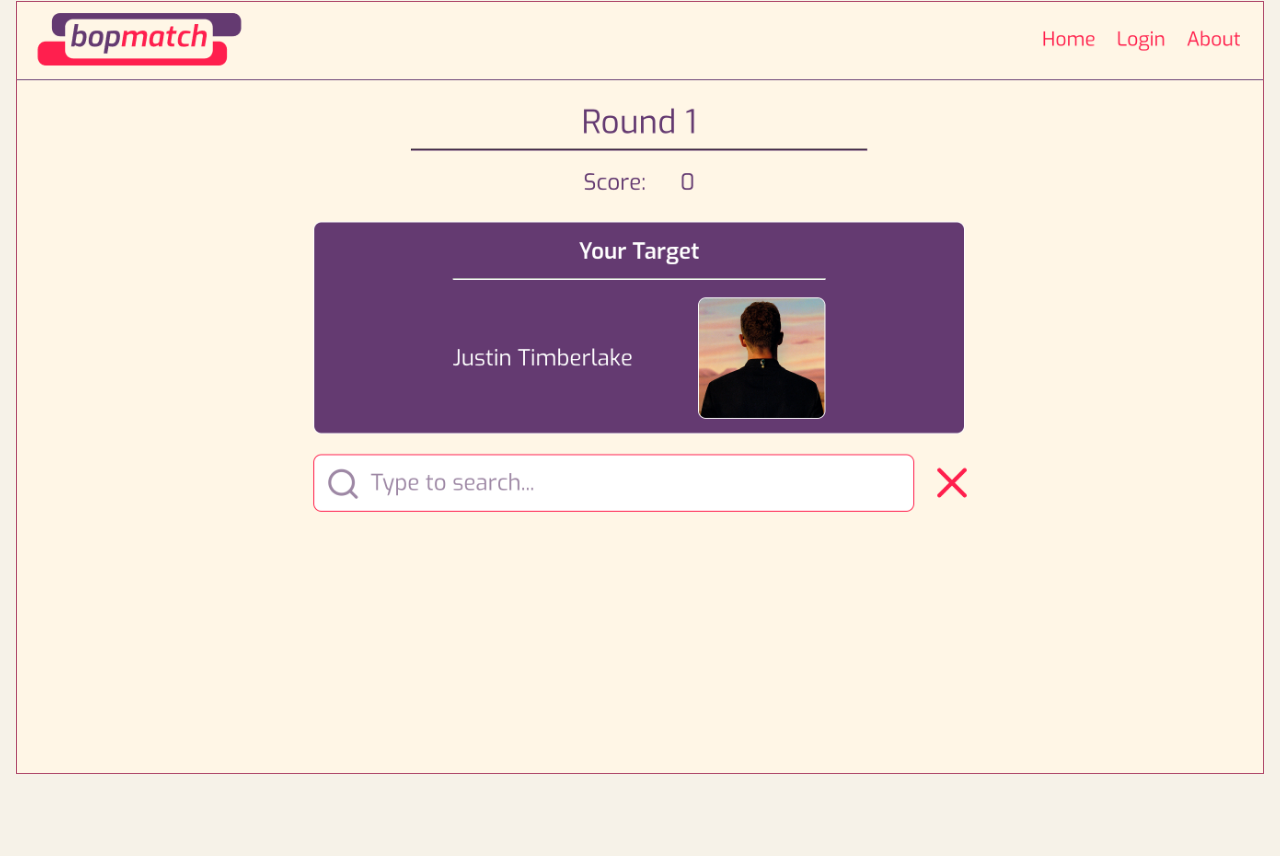
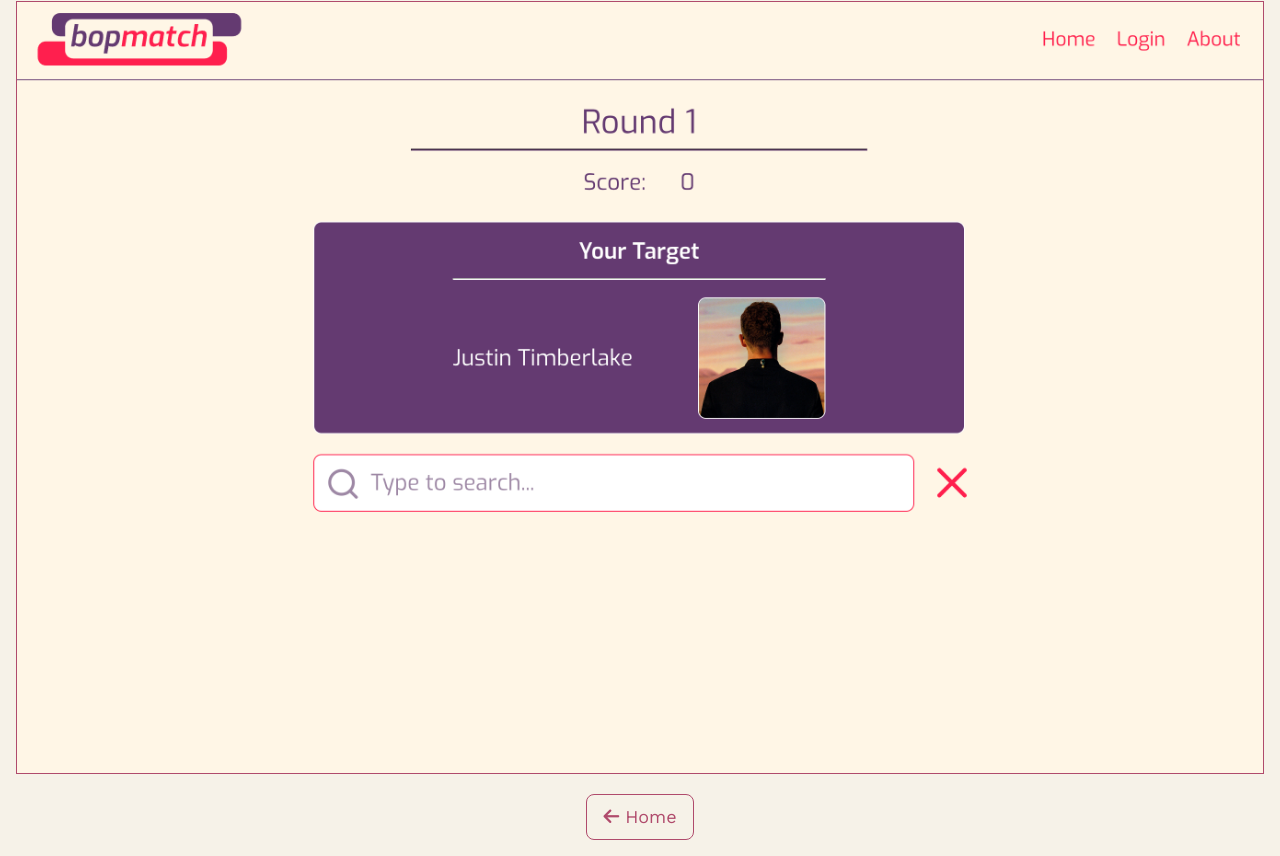
Before and after one commit to jacob-fm/portfolio-site-react, a React (Vite) app: page /bopmatch in a window 1280 px wide. Shown: the part 368-1224 px from the top of the page. Before the commit the page ends 1174 px from the top, so only its background shows below. Built offline with nearby package versions, Linux system fonts and the light colour scheme.

Commit message:
home button on project pages

```diff
--- a/src/components/ProjectPage.jsx
+++ b/src/components/ProjectPage.jsx
@@ -1,9 +1,18 @@
+import { Link } from "react-router-dom";
+
 export default function ProjectPage({ title, children }) {
   return (
     <>
       <h1 className="text-2xl text-center mt-6">{title}</h1>
       <hr className="m-6"></hr>
       <div className="space-y-2">{children}</div>
+      <Link
+        to="/"
+        className="w-min mx-auto flex items-center justify-center mt-5 gap-1.5 py-2 px-4 text-lg text-primary border border-primary rounded-lg hover:text-pink-500 hover:border-pink-500 active:text-blue-700 active:border-blue-700"
+      >
+        <i className="fa-solid fa-arrow-left"></i>
+        <span>Home</span>
+      </Link>
     </>
   );
 }
```
